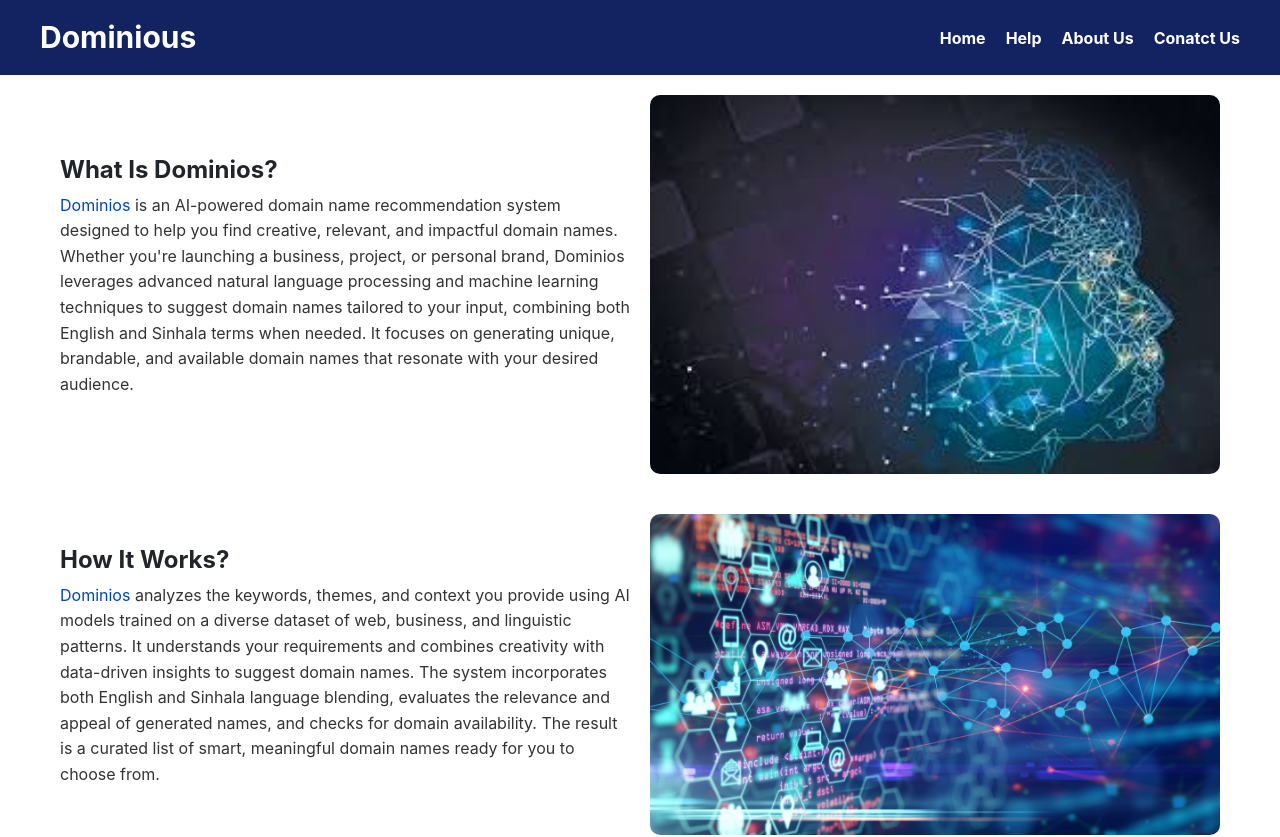
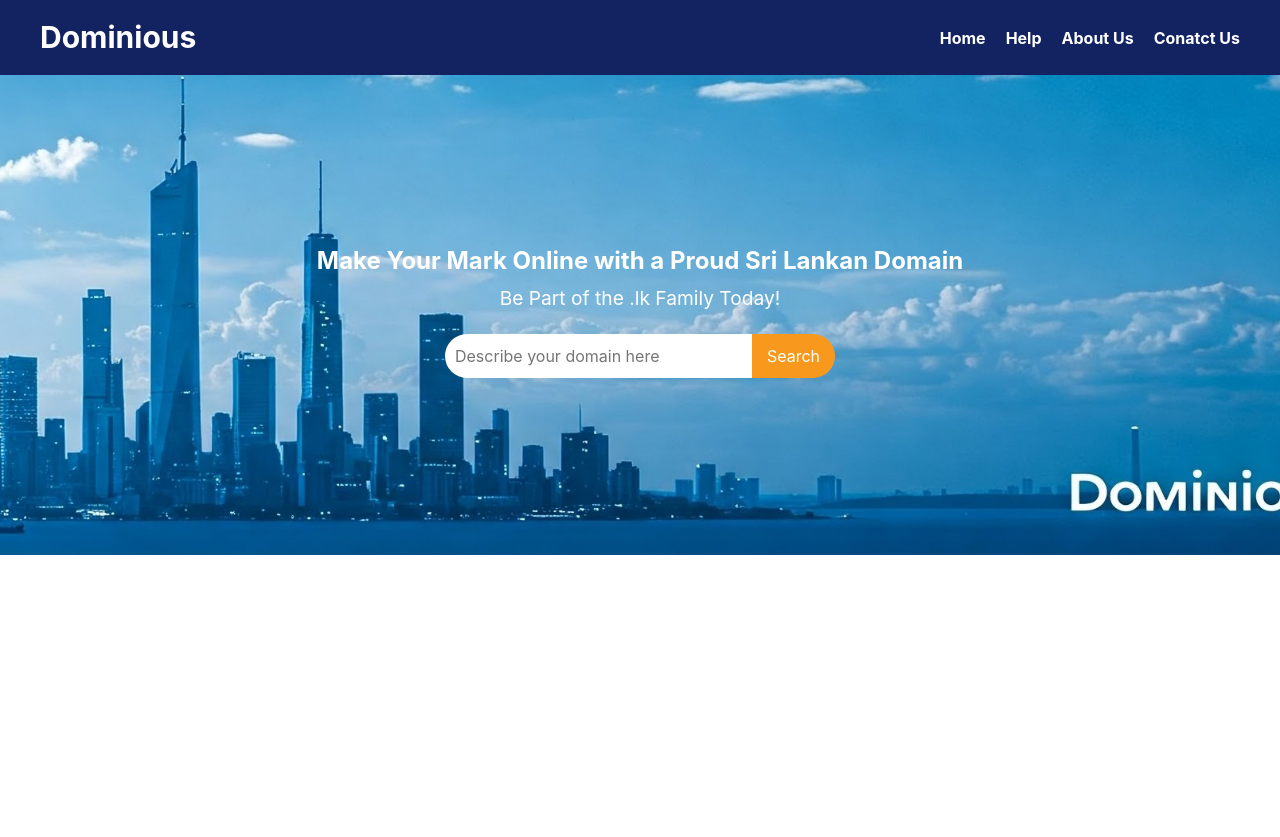
Before and after one commit to lakshithakr/Dominious, a React (Create React App) app in the folder frontend/: page / in a window 1280 px wide. Shown: the top 837 px of the page. After the commit the page ends 800 px from the top, so only its background shows below. Built offline with nearby package versions, Linux system fonts and the light colour scheme.

Commit message:
domain_search

```diff
--- a/frontend/src/App.js
+++ b/frontend/src/App.js
@@ -4,13 +4,15 @@ import NavBar from './Components/NavBar/NavBar';
 import Footer from './Components/Footer/Footer';
 import About from './Components/About/About';
 import Description from './Components/Description/Description';
+import DomainSearch from './Components/DomainSearch/DomainSearch';
 function App() {
   return (
     <>
     <NavBar/>
-    <About/>
+    <DomainSearch/>
+    {/* <About/>
     <Description/>
-    <Footer/>
+    <Footer/> */}
     </>
   );
 }
--- /dev/null
+++ b/frontend/src/Components/DomainSearch/DomainSearch.css
@@ -0,0 +1,62 @@
+.domain-search-container {
+    position: relative;
+    width: 100%;
+    height: 60vh;
+    background: url('../../Images/background_image.jpg') no-repeat center center/cover;
+    display: flex;
+    align-items: center;
+    justify-content: center;
+    color: white;
+  }
+
+
+
+.overlay {
+    position: absolute;
+    inset: 0;
+}
+
+.content {
+    position: relative;
+    text-align: center;
+    z-index: 10;
+}
+
+.title {
+    font-size: 1.5rem;
+    font-weight: bold;
+}
+
+.subtitle {
+    font-size: 1.2rem;
+    margin-bottom: 1rem;
+}
+
+.search-box {
+    display: flex;
+    padding: 5px;
+    max-width: 400px;
+    margin: auto;
+}
+
+.search-input {
+    flex-grow: 2;
+    padding: 10px;
+    border: none;
+    border-radius: 50px 0 0 50px;
+    outline: none;
+    color: black;
+}
+
+ .search-button {
+    background: #F8991D;
+    color: white;
+    border: none;
+    padding: 10px 15px;
+    border-radius: 0 50px 50px 0;
+    cursor: pointer;
+}
+
+.search-button:hover {
+    background: darkorange;
+}
--- /dev/null
+++ b/frontend/src/Components/DomainSearch/DomainSearch.js
@@ -0,0 +1,23 @@
+import React from 'react'
+import './DomainSearch.css'
+const DomainSearch = () => {
+  return (
+    <div className="domain-search-container">
+    <div className="overlay" />
+    <div className="content">
+      <h2 className="title">Make Your Mark Online with a Proud Sri Lankan Domain</h2>
+      <p className="subtitle">Be Part of the .lk Family Today!</p>
+      <div className="search-box">
+        <input
+          type="text"
+          placeholder="Describe your domain here"
+          className="search-input"
+        />
+        <button className="search-button">Search</button>
+      </div>
+    </div>
+  </div>
+  );
+}
+
+export default DomainSearch
```
